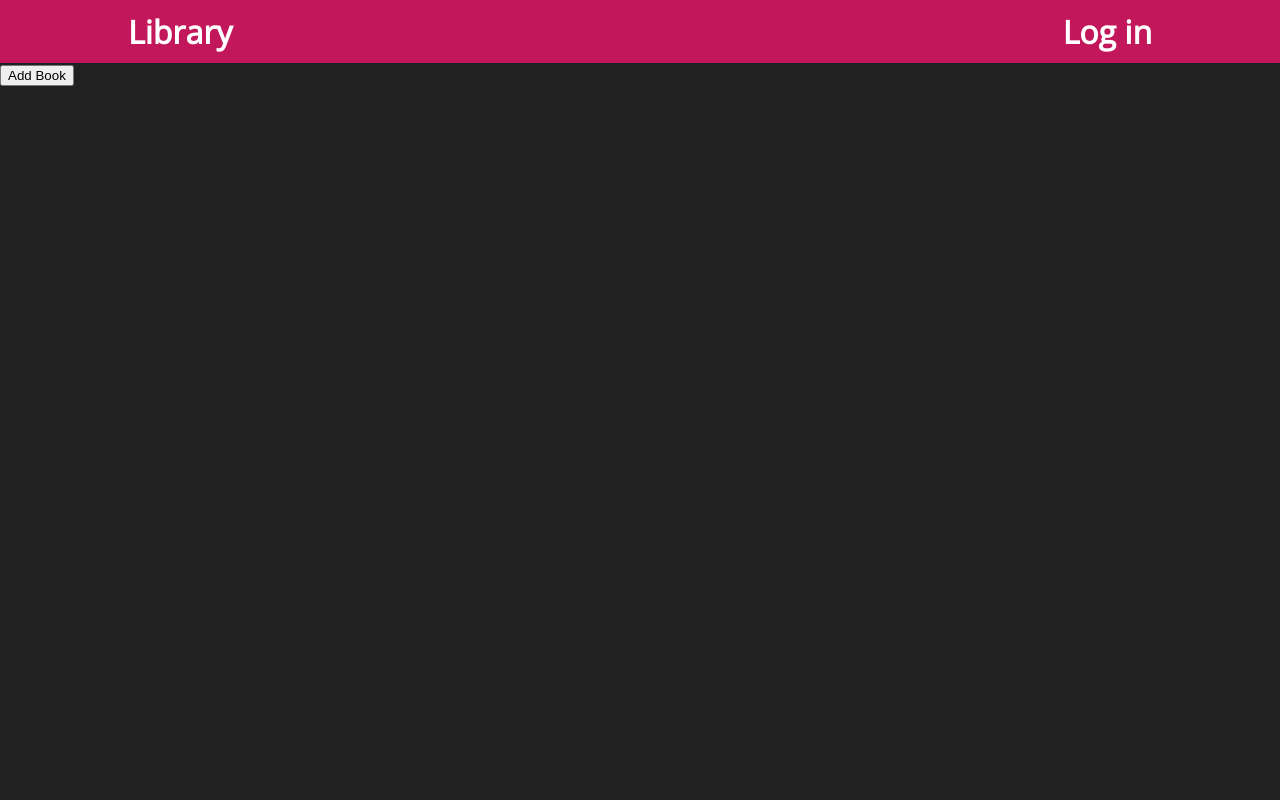
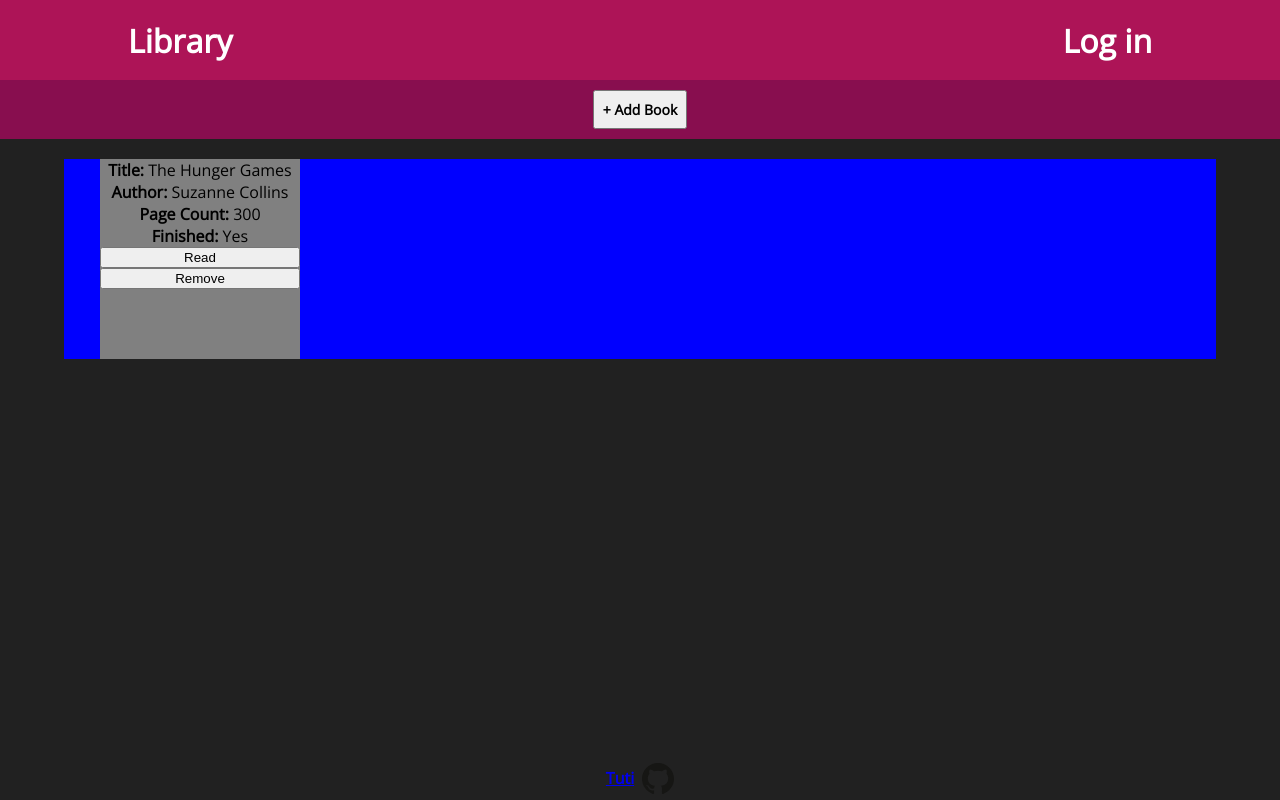
Before and after one commit to Tuti/library-page, a plain HTML site: page index.html in a window 1280 px wide. Drawn offline with Linux system fonts and the light colour scheme.

Commit message:
added grid layout functionality and starting to work on adding book action

```diff
--- a/index.html
+++ b/index.html
@@ -13,15 +13,30 @@
             <h1 id="library-title">Library</h1>
             <h1 id="login"><a href="https://www.google.com">Log in</a></h1> <!--placeholder-->
         </div>
-        <div class="add-books">
-            <button>Add Book</button>
-        </div>
         <div class="library">
-
+            <div id="addBooks" class="add-books">
+                <button id="addBook">+ Add Book</button>
+            </div>
+            <div id="bookshelf" class="bookshelf">
+                <div id="books" class="books">
+                    <div class="exampleBook">
+                        <p><strong>Title:</strong> The Hunger Games</p>
+                        <p><strong>Author:</strong> Suzanne Collins</p>
+                        <p><strong>Page Count:</strong> 300</p>
+                        <p><strong>Finished:</strong> Yes</p>
+                        <button>Read</button>
+                        <button>Remove</button>
+                    </div>
+                </div>
+            </div>
         </div>
         <div class="footer">
-
+            <div class="content">
+                <h1> <a href="https://www.github.com/Tuti">Tuti</a></h1>
+                <img src="./images/github-icon.svg" alt="github logo">
+            </div>
         </div>
-    </div>
+    <div>
+    <script src="script.js" async defer></script>
 </body>
 </html>
--- a/script.js
+++ b/script.js
@@ -1,5 +1,13 @@
 
 const bookLibrary = [];
+const books = document.querySelector('#books');
+
+let ex_book = new Book('The Hunger Games', 'Suzanne Collins', '300', true)
+let addBook = document.getElementById('addBook');
+addBook.addEventListener('click', event => {
+    addBookToLibrary(ex_book);
+})
+
 
 function Book(title, author, pageCount, haveRead) {
     this.title = title;
@@ -10,4 +18,15 @@ function Book(title, author, pageCount, haveRead) {
 
 function addBookToLibrary(book) {
     bookLibrary.push(book);
+    console.log(bookLibrary);
+    let entry = document.createElement('div');
+    //let text = document.createTextNode('this is a test this is a test');
+    let title_bold = document.createElement('p');
+    title_bold.style.cssText = 'text-align: center; font-weight: bold;'
+    title_bold.append('Title:')
+
+    entry.style.cssText = 'display: flex; background-color: grey; text-align: center; width: 100%; height: 100%; aspect-ratio: 1;'
+    //book.appendChild(text);
+    entry.appendChild(title_bold);
+    books.appendChild(entry);
 }
--- a/style.css
+++ b/style.css
@@ -2,6 +2,10 @@
 @font-face {
     font-family: 'Open Sans';
     src: url('./fonts/OpenSans-Regular.ttf');
+}
+
+html, body, .container{
+    height: 100%;
 }
 
 body {
@@ -10,16 +14,18 @@ body {
     margin: 0;
 }
 
-.container {
+.container{
     display: grid;
-    grid-template-rows: 1fr 1fr 2fr 1fr;
+    grid-template-rows: 10% 85% 5%;
+    grid-auto-flow: row;
+    position: relative;
 }
 
 .header {
     display: flex;
+    align-items: center;
     justify-content: space-between;
-    background-color: #C2185B;
-
+    background-color: #AD1457;
 }
 
 .header h1#library-title {
@@ -31,7 +37,6 @@ body {
 .header h1#login{
     margin: 10px;
     margin-right: 10%;
-
 }
 
 .header h1#login a {
@@ -39,6 +44,81 @@ body {
     color: white;
 }
 
+.library {
+    display: flex;
+    flex-direction: column;
+    align-items: center;
+    width: 100%;
+}
+
+.library .bookshelf {
+    width: 90%;
+    height: 90%;
+    margin: 20px;
+    padding: auto;
+}
+
+.library .bookshelf .books {
+    display: grid;
+    justify-content: center;
+    background-color: blue;
+    width: 100%;
+    grid-template-columns: repeat(auto-fill, minmax(150px, 200px));
+    grid-auto-flow: row;
+    column-gap: 20px;
+    row-gap: 20px;
+}
+
+.exampleBook {
+    display: flex;
+    flex-direction: column;
+    background-color: grey;
+    text-align: center;
+    width: 100%;
+    height: 100%;
+    aspect-ratio: 1;
+}
+
+.exampleBook p{
+    color: black;
+    margin: 0;
+}
+
 .add-books {
+    display: flex;
+    justify-content: center;
+    width: 100%;
+    background-color: #880E4F;
+}
+.add-books button {
+    font-family: 'Open Sans', serif;
+    font-size: 14px;
+    font-weight: bold;
+    padding: 8px;
+    margin: 10px;
+}
 
+.footer {
+    position: absolute;
+    bottom: 0;
+    width: 100%;
+    height: auto;
 }
+
+.footer .content {
+    display: flex;
+    justify-content: center;
+    gap: 8px;
+}
+
+.footer .content h1 {
+    font-family: 'Open Sans', serif;
+    font-size: 16px;
+    color: white;
+}
+
+.footer .content img {
+    width: 32px;
+    height: auto;
+    object-fit: fill;
+}
```
Also changed, not shown: images/github-icon.svg (added).
